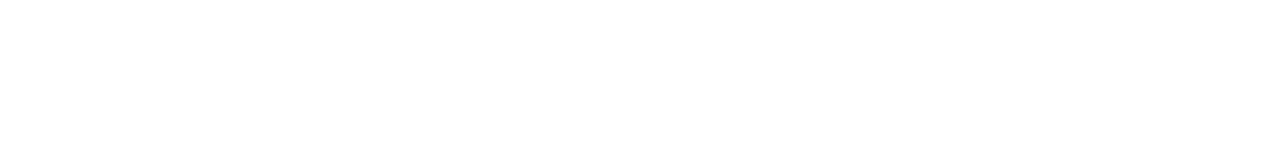
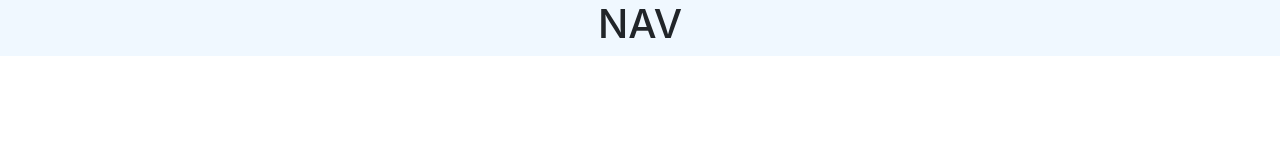
Before and after one commit to ebotello911/Take-Home-Challenge, a plain HTML site: page index.html in a window 1280 px wide. Drawn offline with nearby package versions, Linux system fonts and the light colour scheme.

```diff
--- a/index.html
+++ b/index.html
@@ -6,11 +6,16 @@
     <meta name="viewport" content="width=device-width, initial-scale=1.0">
     <link rel="stylesheet" href="styles.css">
     <link rel="stylesheet" href="https://cdn.jsdelivr.net/npm/bootstrap@4.5.3/dist/css/bootstrap.min.css" integrity="sha384-TX8t27EcRE3e/ihU7zmQxVncDAy5uIKz4rEkgIXeMed4M0jlfIDPvg6uqKI2xXr2" crossorigin="anonymous">
+    <title>Practice</title>
+</head>
 
-    <title>Practice</title>
+    <body>
 
-</head>
-    <body>
+        <div class="container-fluid" class="Nav">
+            <div class="row">
+                <h1>NAV</h1>
+            </div>
+        </div>
 
 
 
--- a/styles.css
+++ b/styles.css
@@ -0,0 +1,5 @@
+.row{
+    display: flex;
+    justify-content: center;
+    background-color: aliceblue;
+}
```
Also changed, not shown: 2 other files.
